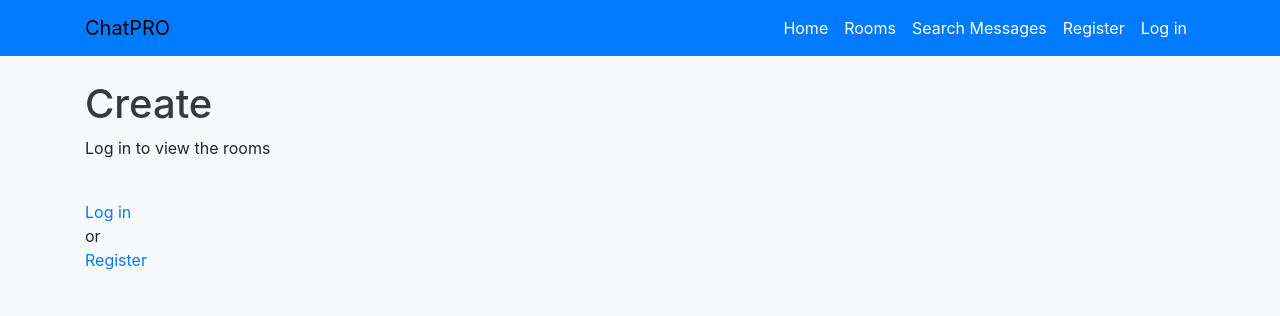
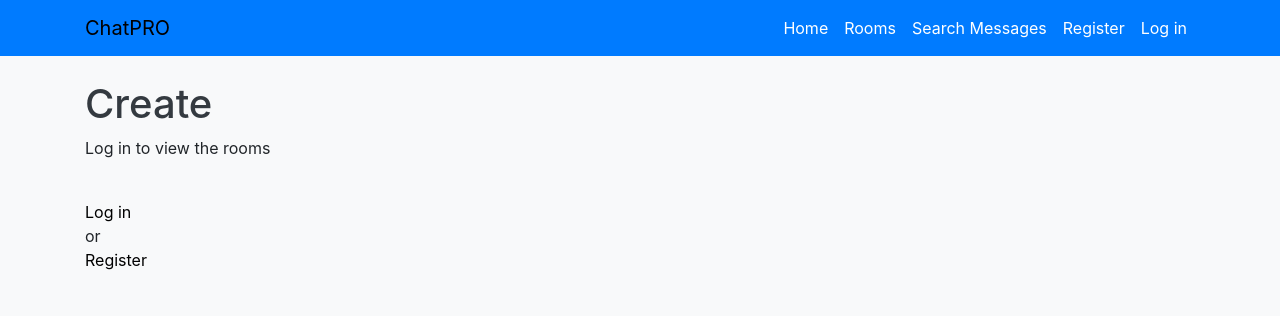
Before and after one commit to snehagaddam22345/Chatbot-for-Usability, a Flask app: a page that uses templates/create.html in a window 1280 px wide. Shown: the top 316 px of the page. Run offline with Flask 3, Linux system fonts and the light colour scheme; some libraries are stand-ins or nearby versions.

Commit message:
fix contrast errors

```diff
--- a/templates/create.html
+++ b/templates/create.html
@@ -57,11 +57,11 @@
 
 <p> Log in to view the rooms</p>
 <br>
-<a href="/">Log in</a>
+<a href="/" style="color: black;">Log in</a>
 <br>
 or
 <br>
-<a href="/register">Register</a>
+<a href="/register" style="color: black;">Register</a>
 
 {% endif %}
 
```
